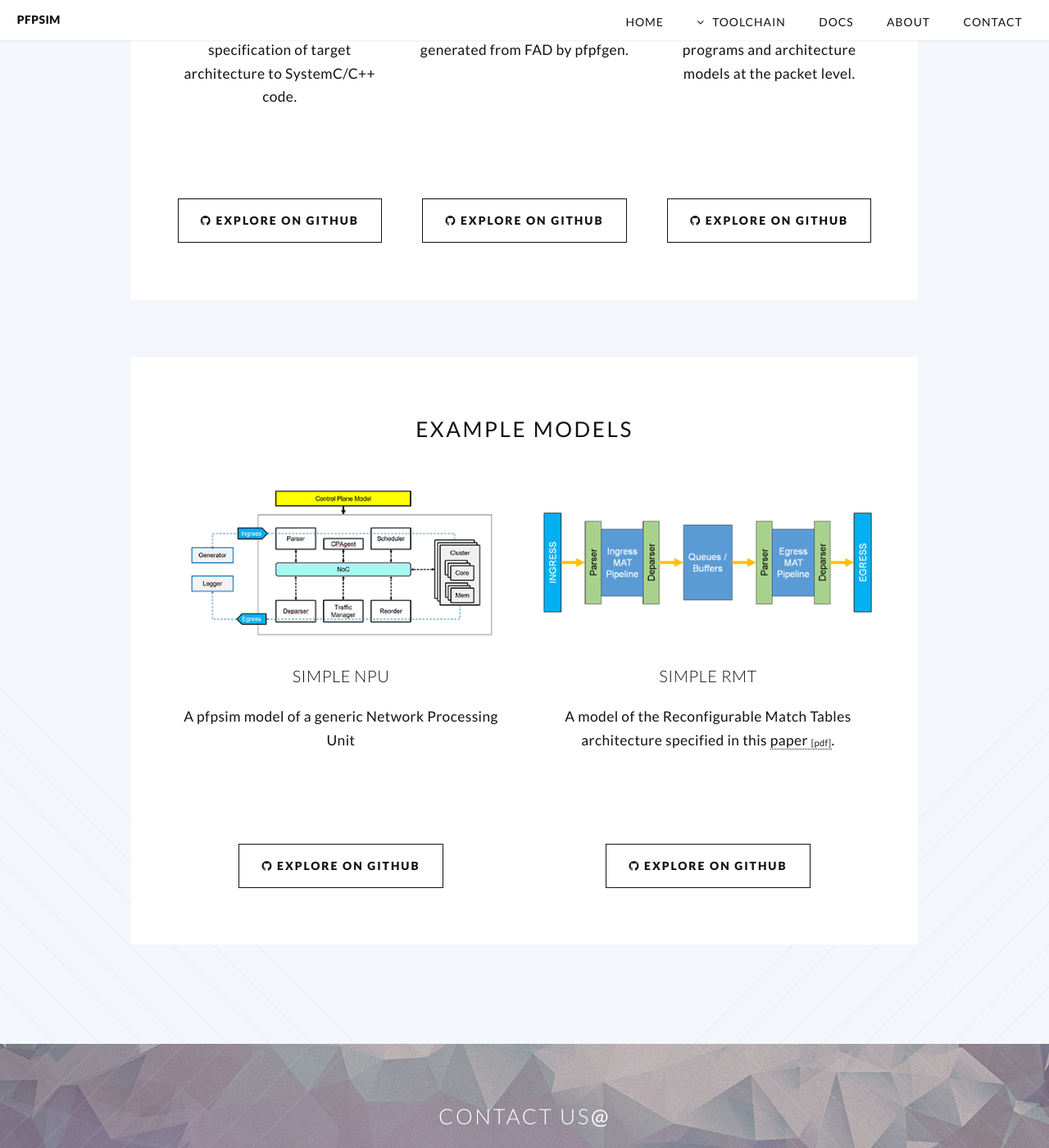
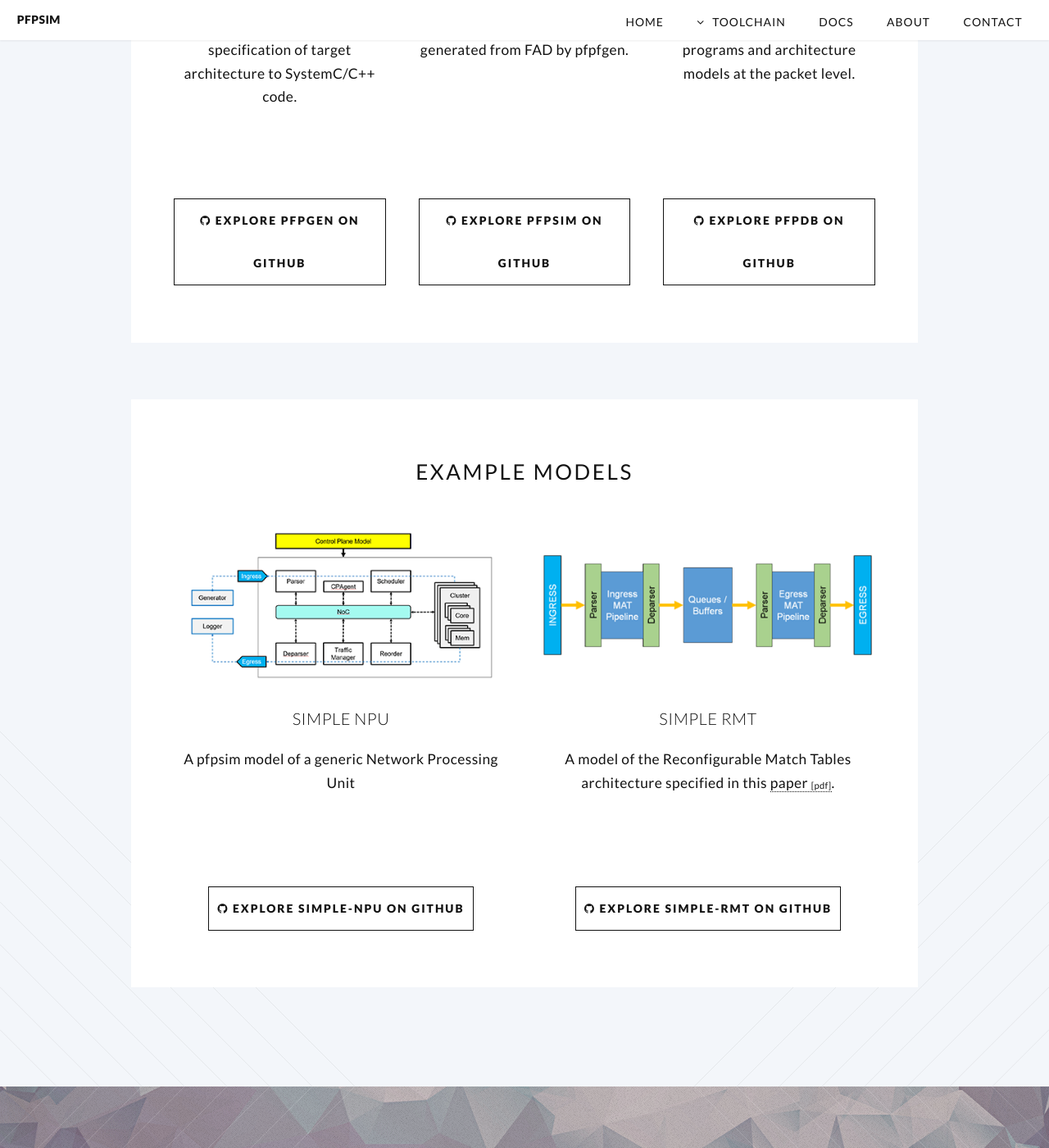
Before and after one commit to pfpsim/pfpsim.github.io, a Jekyll site: the page built from index.html, in a window 1280 px wide and 1400 px high, scrolled down 1921 px. Shown: the whole window at 82% size. Built offline with Jekyll 4.4.1, drawn with Linux system fonts in a browser that asks for light colours.

Commit message:
Update index.html

```diff
--- a/index.html
+++ b/index.html
@@ -86,21 +86,21 @@ layout: landing-page
               <div class="4u">
                 <footer class="major">
                   <ul class="buttons hvr-float">
-                    <li><a href="https://github.com/pfpsim/pfpgen" class="button"><span class="icon fa-github"></span> Explore on Github</a></li>
+                    <li><a href="https://github.com/pfpsim/pfpgen" class="button"><span class="icon fa-github"></span> Explore pfpgen on Github</a></li>
                   </ul>
                 </footer>
               </div>
               <div class="4u">
                 <footer class="major">
-                  <ul class="buttons">
-                    <li><a href="https://github.com/pfpsim/PFPSim" class="button"><span class="icon fa-github"></span> Explore on Github</a></li>
+                  <ul class="buttons hvr-float">
+                    <li><a href="https://github.com/pfpsim/PFPSim" class="button"><span class="icon fa-github"></span> Explore pfpsim on Github</a></li>
                   </ul>
                 </footer>
               </div>
               <div class="4u">
                 <footer class="major">
-                  <ul class="buttons">
-                    <li><a href="https://github.com/pfpsim/pfpdb" class="button"><span class="icon fa-github"></span> Explore on Github</a></li>
+                  <ul class="buttons hvr-float">
+                    <li><a href="https://github.com/pfpsim/pfpdb" class="button"><span class="icon fa-github"></span> Explore pfpdb on Github</a></li>
                   </ul>
                 </footer>
               </div>
@@ -138,15 +138,15 @@ layout: landing-page
             <div class="row">
               <div class="6u">
                 <footer class="major">
-                  <ul class="buttons">
-                    <li><a href="https://github.com/pfpsim/simple-npu" class="button"><span class="icon fa-github"></span> Explore on Github</a></li>
+                  <ul class="buttons hvr-float">
+                    <li><a href="https://github.com/pfpsim/simple-npu" class="button"><span class="icon fa-github"></span> Explore simple-npu on Github</a></li>
                   </ul>
                 </footer>
               </div>
               <div class="6u">
                 <footer class="major">
-                  <ul class="buttons">
-                    <li><a href="https://github.com/pfpsim/simple-rmt" class="button"><span class="icon fa-github"></span> Explore on Github</a></li>
+                  <ul class="buttons hvr-float">
+                    <li><a href="https://github.com/pfpsim/simple-rmt" class="button"><span class="icon fa-github"></span> Explore simple-rmt on Github</a></li>
                   </ul>
                 </footer>
               </div>
```
